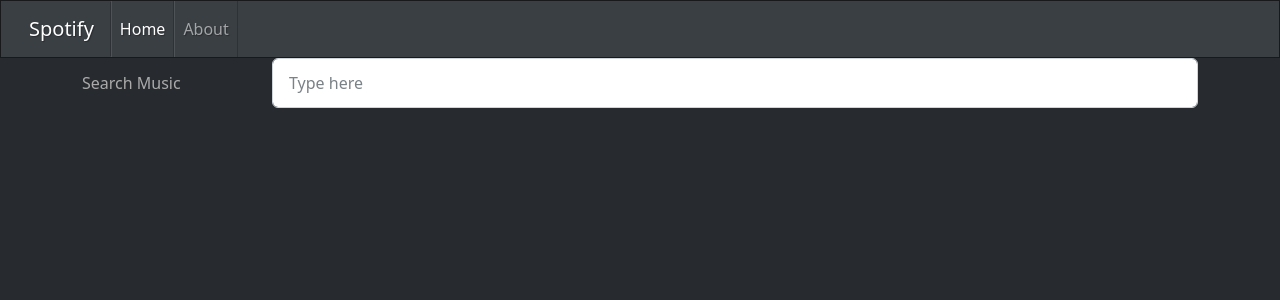
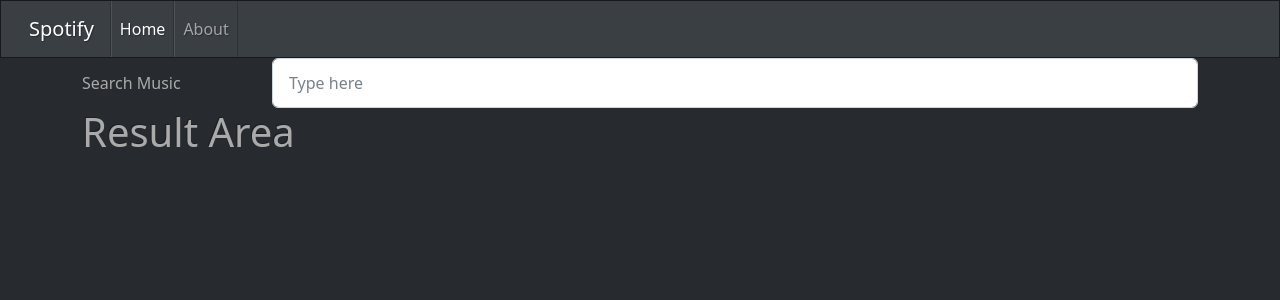
Before and after one commit to MihiThilina/spotify-clone, a Vue app: page / in a window 1280 px wide. Shown: the top 300 px of the page. Built offline with nearby package versions, Linux system fonts and the light colour scheme.

Commit message:
Update components

```diff
--- a/src/componets/Home.vue
+++ b/src/componets/Home.vue
@@ -1,4 +1,6 @@
 <script setup>
+import SearchArea from './SearchArea.vue';
+import ResultArea from './ResultArea.vue';
 </script>
 
 
@@ -7,19 +9,8 @@
     <div class="row">
       <form>
         <fieldset>
-          <div class="form-group row">
-            <label for="staticEmail" class="col-sm-2 col-form-label"
-              >Search Music</label
-            >
-            <div class="col-sm-10">
-              <input
-                type="text"
-                class="form-control"
-                id="staticEmail"
-                placeholder="Type here"
-              />
-            </div>
-          </div>
+            <SearchArea></SearchArea>
+             <ResultArea></ResultArea>
         </fieldset>
       </form>
     </div>
--- a/src/componets/ResultArea.vue
+++ b/src/componets/ResultArea.vue
@@ -3,7 +3,7 @@
 
 
 <template>
-
+    <h1>Result Area</h1>
 </template>
 
 
--- a/src/componets/SearchArea.vue
+++ b/src/componets/SearchArea.vue
@@ -4,7 +4,19 @@
 
 
 <template>
-
+  <div class="form-group row">
+    <label for="staticEmail" class="col-sm-2 col-form-label"
+      >Search Music</label
+    >
+    <div class="col-sm-10">
+      <input
+        type="text"
+        class="form-control"
+        id="staticEmail"
+        placeholder="Type here"
+      />
+    </div>
+  </div>
 </template>
 
 
```
